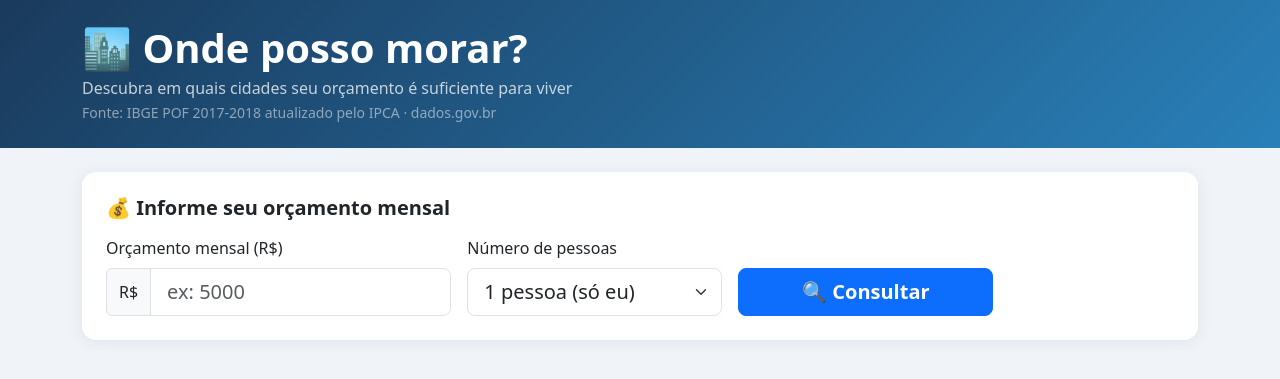
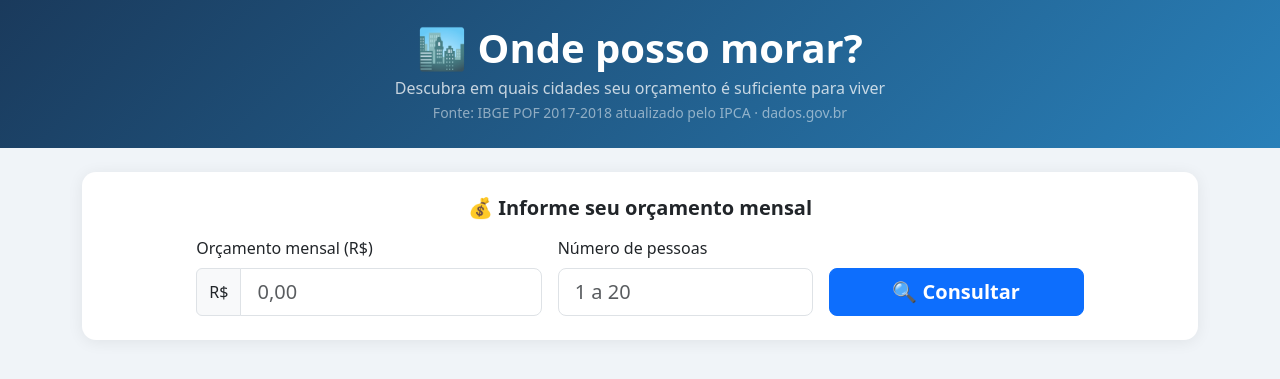
Before and after one commit to Soakll/custo-de-vida, a Flask app: page / in a window 1280 px wide. Shown: the top 379 px of the page. Run offline with Flask 3, Linux system fonts and the light colour scheme; some libraries are stand-ins or nearby versions.

Commit message:
Ajustes de layout e validação dos campos

```diff
--- a/templates/index.html
+++ b/templates/index.html
@@ -17,11 +17,13 @@
     .sobra-pos   { color: #27ae60; font-weight: 600; }
     .sobra-neg   { color: #e74c3c; font-weight: 600; }
     .fonte-info  { font-size: 0.78rem; color: #6c757d; }
+    .input-erro  { color: #e74c3c !important; border-color: #e74c3c !important; }
+    .input-erro::placeholder { color: #e74c3c99; }
   </style>
 </head>
 <body>
 
-  <div class="header-bg py-4 mb-4">
+  <div class="header-bg py-4 mb-4 text-center">
     <div class="container">
       <h1 class="fw-bold mb-1">🏙️ Onde posso morar?</h1>
       <p class="mb-0 opacity-75">Descubra em quais cidades seu orçamento é suficiente para viver</p>
@@ -33,30 +35,35 @@
 
     <!-- Formulário -->
     <div class="card p-4 mb-4">
-      <h5 class="fw-semibold mb-3">💰 Informe seu orçamento mensal</h5>
-      <div class="row g-3 align-items-end">
+      <h5 class="fw-semibold mb-3 text-center">💰 Informe seu orçamento mensal</h5>
+      <div class="row g-3 align-items-end justify-content-center">
+
         <div class="col-md-4">
           <label class="form-label fw-medium">Orçamento mensal (R$)</label>
           <div class="input-group">
             <span class="input-group-text">R$</span>
-            <input type="number" id="orcamento" class="form-control form-control-lg"
-                   placeholder="ex: 5000" min="500" step="100"/>
+            <input type="text" id="orcamento" class="form-control form-control-lg"
+                   placeholder="0,00" inputmode="numeric"
+                   oninput="formatarOrcamento(this)"
+                   onblur="validarOrcamento(this)"/>
           </div>
+          <small id="erroOrcamento" class="text-danger d-none">Informe um valor válido.</small>
         </div>
+
         <div class="col-md-3">
           <label class="form-label fw-medium">Número de pessoas</label>
-          <select id="pessoas" class="form-select form-select-lg">
-            <option value="1">1 pessoa (só eu)</option>
-            <option value="2">2 pessoas</option>
-            <option value="3">3 pessoas</option>
-            <option value="4">4 pessoas (família)</option>
-          </select>
+          <input type="text" id="pessoas" class="form-control form-control-lg"
+                 placeholder="1 a 20" inputmode="numeric" maxlength="2"
+                 oninput="validarPessoas(this)"/>
+          <small id="erroPessoas" class="text-danger d-none">Digite um número entre 1 e 20.</small>
         </div>
+
         <div class="col-md-3">
           <button class="btn btn-primary btn-lg w-100 fw-semibold" onclick="consultar()">
             🔍 Consultar
           </button>
         </div>
+
       </div>
     </div>
 
@@ -67,26 +74,26 @@
       <small class="text-muted">Na primeira consulta pode levar alguns segundos</small>
     </div>
 
-    <!-- Erro -->
+    <!-- Erro geral -->
     <div id="erro" class="alert alert-danger d-none"></div>
 
     <!-- Resultados -->
     <div id="resultados" class="d-none">
 
-      <div class="row g-3 mb-4" id="resumo"></div>
+      <div class="row g-3 mb-4 justify-content-center" id="resumo"></div>
 
       <div class="card p-3 mb-4">
         <div id="graficoComparacao"></div>
       </div>
 
-      <h5 class="fw-semibold mb-3">📍 Detalhes por cidade</h5>
-      <div class="row g-3 mb-4" id="cidadesCards"></div>
+      <h5 class="fw-semibold mb-3 text-center">📍 Detalhes por cidade</h5>
+      <div class="row g-3 mb-4 justify-content-center" id="cidadesCards"></div>
 
       <div class="card p-3 d-none" id="painelDetalhes">
         <div id="graficoDetalhes"></div>
       </div>
 
-      <div class="alert alert-light border mt-4 fonte-info">
+      <div class="alert alert-light border mt-4 text-center fonte-info">
         <strong>📊 Metodologia:</strong> Valores estimados com base na POF 2017-2018 (IBGE),
         atualizados pelo IPCA acumulado por categoria via API SIDRA/IBGE.
         Valores são per capita e representam uma estimativa — custos reais variam
@@ -101,14 +108,91 @@
   <script>
     let pessoasAtuais = 1;
 
-    async function consultar() {
-      const orcamento = document.getElementById("orcamento").value;
-      pessoasAtuais   = document.getElementById("pessoas").value;
+    // ── Formatação do campo de orçamento ─────────────────────
+    // Mantém o valor no formato 1.234,56 enquanto o usuário digita
 
-      if (!orcamento || orcamento <= 0) {
-        alert("Por favor, informe um orçamento válido.");
+    function formatarOrcamento(input) {
+      // Remove tudo que não for dígito
+      let digits = input.value.replace(/\D/g, "");
+
+      if (digits === "") {
+        input.value = "";
         return;
       }
+
+      // Trata como centavos: 5000 → "50,00"
+      let numero = parseInt(digits, 10) / 100;
+
+      input.value = numero.toLocaleString("pt-BR", {
+        minimumFractionDigits: 2,
+        maximumFractionDigits: 2,
+      });
+
+      input.classList.remove("input-erro");
+      document.getElementById("erroOrcamento").classList.add("d-none");
+    }
+
+    function validarOrcamento(input) {
+      const valor = parseFloat(input.value.replace(/\./g, "").replace(",", "."));
+      if (!valor || valor <= 0) {
+        input.classList.add("input-erro");
+        document.getElementById("erroOrcamento").classList.remove("d-none");
+      }
+    }
+
+    function obterValorOrcamento() {
+      const raw = document.getElementById("orcamento").value;
+      // Converte "5.000,00" → 5000.00
+      return parseFloat(raw.replace(/\./g, "").replace(",", ".")) || 0;
+    }
+
+    // ── Validação do campo de pessoas ────────────────────────
+    // Aceita só números entre 1 e 20; texto fica vermelho se inválido
+
+    function validarPessoas(input) {
+      // Remove qualquer caractere que não seja número
+      input.value = input.value.replace(/\D/g, "");
+
+      const valor = parseInt(input.value, 10);
+      const erro  = document.getElementById("erroPessoas");
+
+      if (input.value === "" || (valor >= 1 && valor <= 20)) {
+        input.classList.remove("input-erro");
+        erro.classList.add("d-none");
+      } else {
+        input.classList.add("input-erro");
+        erro.classList.remove("d-none");
+      }
+    }
+
+    function obterPessoas() {
+      const valor = parseInt(document.getElementById("pessoas").value, 10);
+      if (!valor || valor < 1 || valor > 20) return null;
+      return valor;
+    }
+
+    // ── Consulta principal ───────────────────────────────────
+
+    async function consultar() {
+      const orcamento = obterValorOrcamento();
+      const pessoas   = obterPessoas();
+
+      // Valida antes de enviar
+      if (orcamento <= 0) {
+        const input = document.getElementById("orcamento");
+        input.classList.add("input-erro");
+        document.getElementById("erroOrcamento").classList.remove("d-none");
+        return;
+      }
+
+      if (!pessoas) {
+        const input = document.getElementById("pessoas");
+        input.classList.add("input-erro");
+        document.getElementById("erroPessoas").classList.remove("d-none");
+        return;
+      }
+
+      pessoasAtuais = pessoas;
 
       document.getElementById("loading").classList.remove("d-none");
       document.getElementById("resultados").classList.add("d-none");
@@ -116,7 +200,7 @@
       document.getElementById("painelDetalhes").classList.add("d-none");
 
       try {
-        const params = `orcamento=${orcamento}&pessoas=${pessoasAtuais}`;
+        const params = `orcamento=${orcamento}&pessoas=${pessoas}`;
 
         const [dados, resGrafico] = await Promise.all([
           fetch(`/api/consultar?${params}`).then(r => r.json()),
@@ -145,7 +229,7 @@
           <div class="col-md-4">
             <div class="card p-3 text-center">
               <div class="fs-4 fw-bold text-primary">
-                R$ ${Number(orcamento).toLocaleString("pt-BR")}
+                R$ ${orcamento.toLocaleString("pt-BR", { minimumFractionDigits: 2 })}
               </div>
               <div class="text-muted">seu orçamento mensal</div>
             </div>
@@ -167,13 +251,13 @@
                 </span>
               </div>
               <div class="fs-5 fw-bold mb-1">
-                R$ ${d.total.toLocaleString("pt-BR", { minimumFractionDigits: 0 })}
+                R$ ${d.total.toLocaleString("pt-BR", { minimumFractionDigits: 2 })}
                 <span class="fs-6 text-muted fw-normal">/mês</span>
               </div>
               <div class="${d.sobra >= 0 ? "sobra-pos" : "sobra-neg"}">
                 ${d.sobra >= 0
-                  ? `Sobram R$ ${d.sobra.toLocaleString("pt-BR", { minimumFractionDigits: 0 })}`
-                  : `Faltam R$ ${Math.abs(d.sobra).toLocaleString("pt-BR", { minimumFractionDigits: 0 })}`
+                  ? `Sobram R$ ${d.sobra.toLocaleString("pt-BR", { minimumFractionDigits: 2 })}`
+                  : `Faltam R$ ${Math.abs(d.sobra).toLocaleString("pt-BR", { minimumFractionDigits: 2 })}`
                 }
               </div>
               <small class="text-muted mt-1">Clique para ver detalhes por categoria</small>
```
